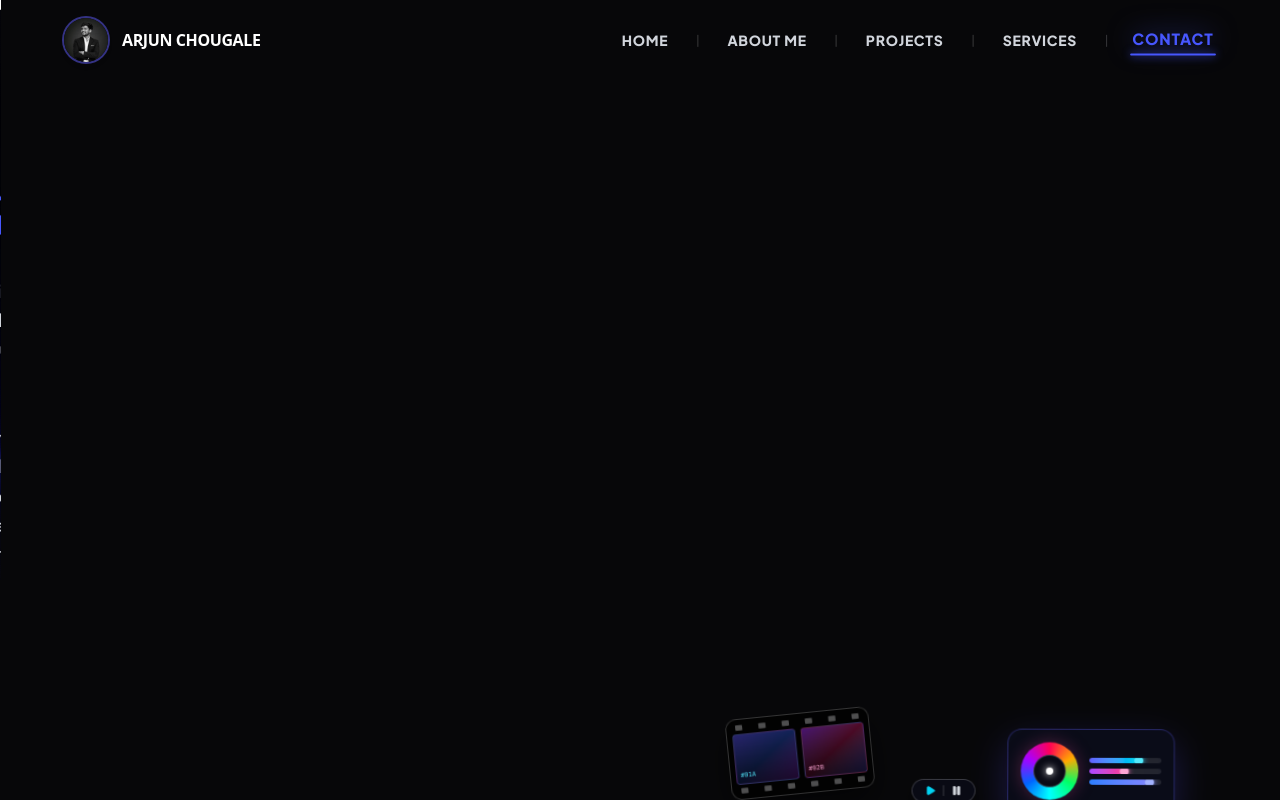
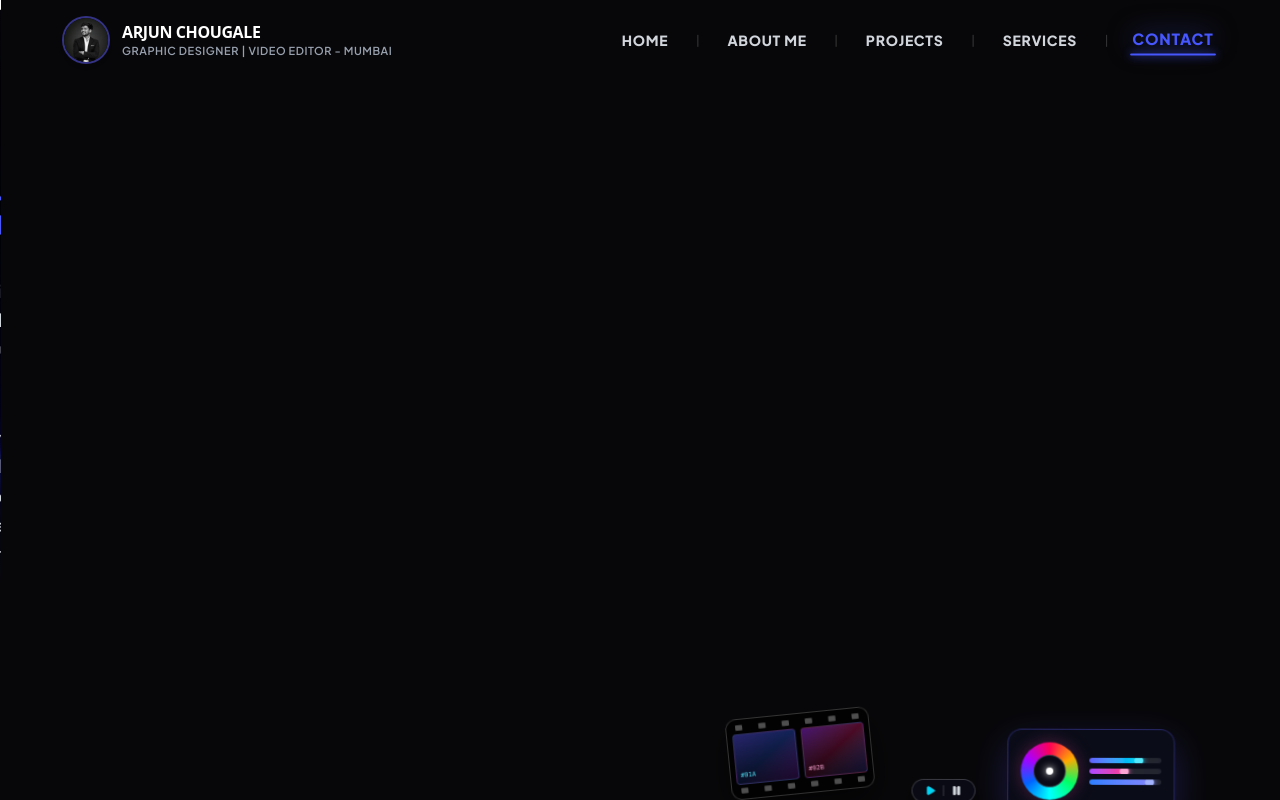
Before and after one commit to arjunchougale1541-stack/myportfolio, a React (Vite) app: page / in a window 1280 px wide. Shown: the top 800 px of the page. Built offline with nearby package versions, Linux system fonts and the light colour scheme; grey boxes are pictures that could not be loaded; a web font is replaced by a local one.

Commit message:
feat(header): update profile name and designation to GRAPHIC DESIGNER | VIDEO EDITOR - MUMBAI

```diff
--- a/src/components/Navbar.tsx
+++ b/src/components/Navbar.tsx
@@ -133,12 +133,12 @@ export const Navbar: React.FC<NavbarProps> = ({ onCollaborate, isHidden = false
             />
           </div>
 
-          <div className="flex flex-col">
-            <span className="font-extrabold text-sm sm:text-base tracking-tight text-white font-sans uppercase group-hover:text-indigo-300 transition-colors whitespace-nowrap">
+          <div className="flex flex-col justify-center min-w-0">
+            <span className="font-extrabold text-xs sm:text-sm md:text-base tracking-tight text-white font-sans uppercase group-hover:text-indigo-300 transition-colors whitespace-nowrap leading-tight">
               ARJUN CHOUGALE
             </span>
-            <span className="text-[9px] sm:text-[11px] font-semibold tracking-wider text-gray-400 uppercase truncate max-w-[170px] sm:max-w-none hidden xs:block">
-              GRAPHIC DESIGNER &amp; VIDEO EDITOR
+            <span className="text-[7.5px] min-[380px]:text-[8.5px] sm:text-[10px] md:text-[11px] font-semibold tracking-wider text-gray-400 uppercase truncate max-w-[200px] min-[380px]:max-w-[260px] sm:max-w-none leading-tight mt-0.5">
+              GRAPHIC DESIGNER | VIDEO EDITOR - MUMBAI
             </span>
           </div>
         </a>
--- a/src/components/WorksPage.tsx
+++ b/src/components/WorksPage.tsx
@@ -86,12 +86,12 @@ export const WorksPage: React.FC<WorksPageProps> = ({
               />
             </div>
 
-            <div className="flex flex-col min-w-0">
-              <span className="font-extrabold text-[11px] xs:text-xs sm:text-base tracking-tight text-white font-sans uppercase group-hover:text-indigo-300 transition-colors whitespace-nowrap">
+            <div className="flex flex-col justify-center min-w-0">
+              <span className="font-extrabold text-[11px] sm:text-sm md:text-base tracking-tight text-white font-sans uppercase group-hover:text-indigo-300 transition-colors whitespace-nowrap leading-tight">
                 ARJUN CHOUGALE
               </span>
-              <span className="text-[8px] xs:text-[9.5px] sm:text-[11px] font-semibold tracking-wider text-gray-400 uppercase truncate max-w-[130px] xs:max-w-[170px] sm:max-w-none">
-                GRAPHIC DESIGNER &amp; VIDEO EDITOR
+              <span className="text-[7.5px] min-[380px]:text-[8.5px] sm:text-[10px] md:text-[11px] font-semibold tracking-wider text-gray-400 uppercase truncate max-w-[130px] min-[380px]:max-w-[180px] sm:max-w-none leading-tight mt-0.5">
+                GRAPHIC DESIGNER | VIDEO EDITOR - MUMBAI
               </span>
             </div>
           </button>
```
